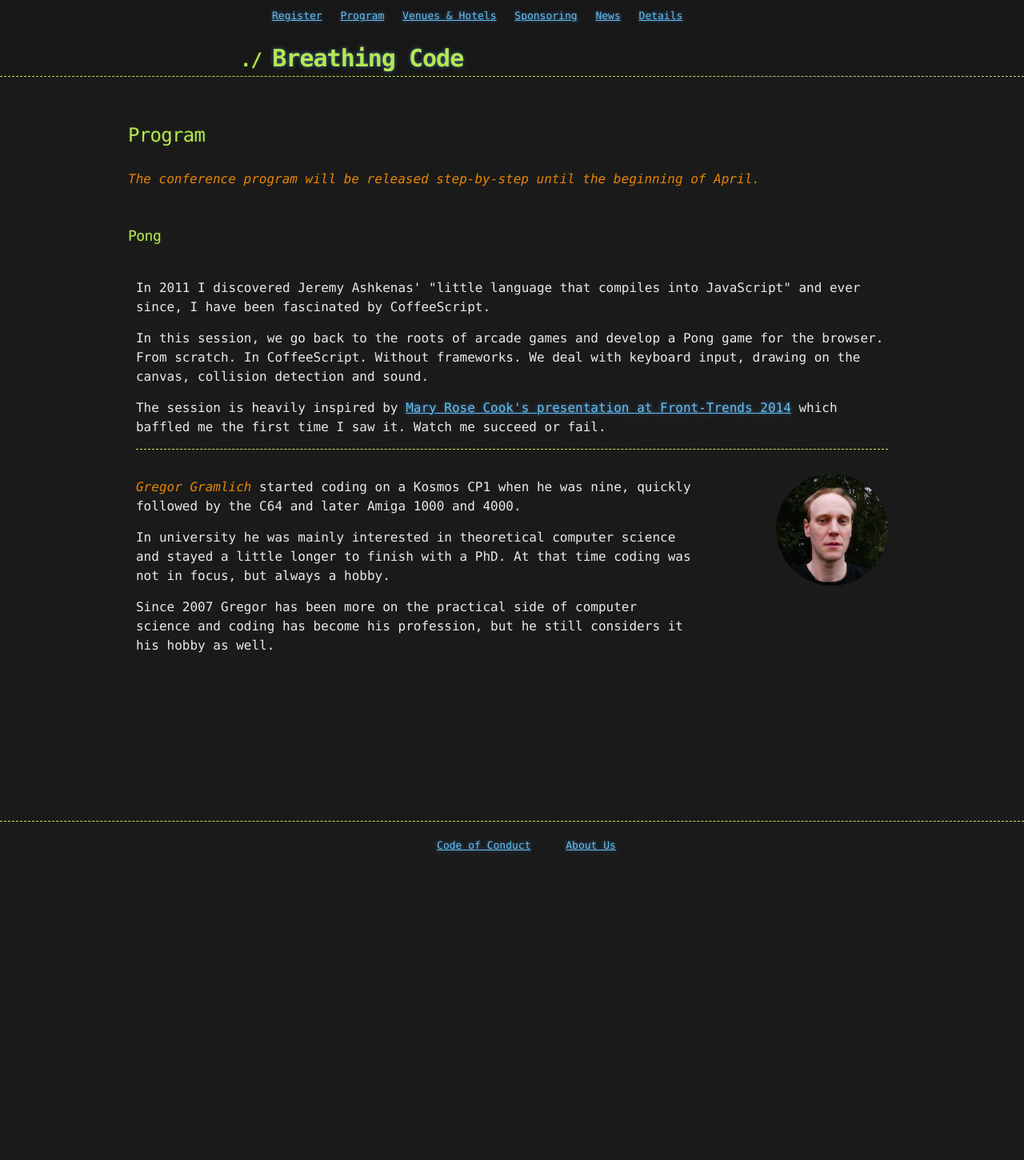
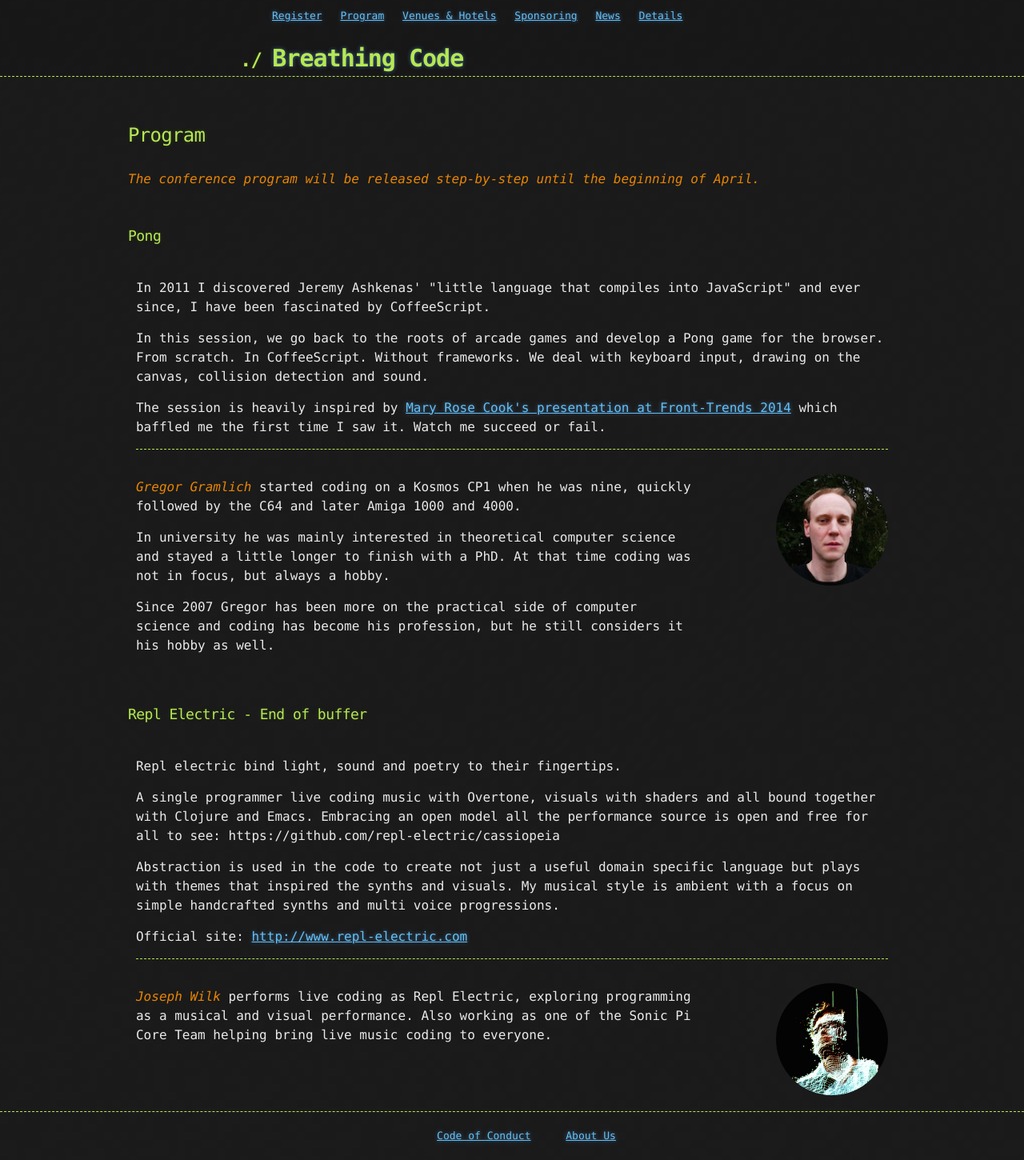
Before and after one commit to BreathingCode/BreathingCode.github.io, a Jekyll site: the page built from program.html, in a window 1280 px wide. Shown: the whole page at 80% size. Built offline with Jekyll 4.4.1, drawn with Linux system fonts in a browser that asks for light colours; nearby versions of some CDN libraries; Markdown is read by kramdown in place of the engine named in the settings; before the commit the page ends 1087 px from its top, so only the background shows below that.

Commit message:
Added Repl Electric to programm page

```diff
--- a/program.html
+++ b/program.html
@@ -59,3 +59,50 @@ layout: grid
 <div class="avatar" >
   <img src="/images/speakers/Gregor_Gramlich.jpg" alt="Speaker - Gregor Gramlich">
 </div>
+
+<div style="clear:both">
+
+</div>
+
+
+<a  name="repl-electric"></a>
+<h3>Repl Electric - End of buffer</h3>
+
+<article class="session-abstract">
+
+  <p>
+    Repl electric bind light, sound and poetry to their fingertips.
+  </p>
+
+  <p>
+    A single programmer live coding music with Overtone, visuals with shaders
+    and all bound together with Clojure and Emacs. Embracing an open model all
+    the performance source is open and free for all to see:
+    https://github.com/repl-electric/cassiopeia
+  </p>
+
+  </p>
+
+  <p>
+    Abstraction is used in the code to create not just a useful
+    domain specific language but plays with themes that inspired the synths
+    and visuals. My musical style is ambient with a focus on simple
+    handcrafted synths and multi voice progressions.
+  </p>
+
+  <p>
+    Official site: <a href="http://www.repl-electric.com">http://www.repl-electric.com</a>
+  </p>
+
+</article>
+
+<div class="bio">
+  <p>
+    <em>Joseph Wilk</em> performs live coding as Repl Electric, exploring programming
+    as a musical and visual performance. Also working as one of the
+    Sonic Pi Core Team helping bring live music coding to everyone.
+  </p>
+</div>
+<div class="avatar" >
+  <img src="/images/speakers/Joseph_Wilk.jpg" alt="Speaker - Joseph Wilk">
+</div>
```
